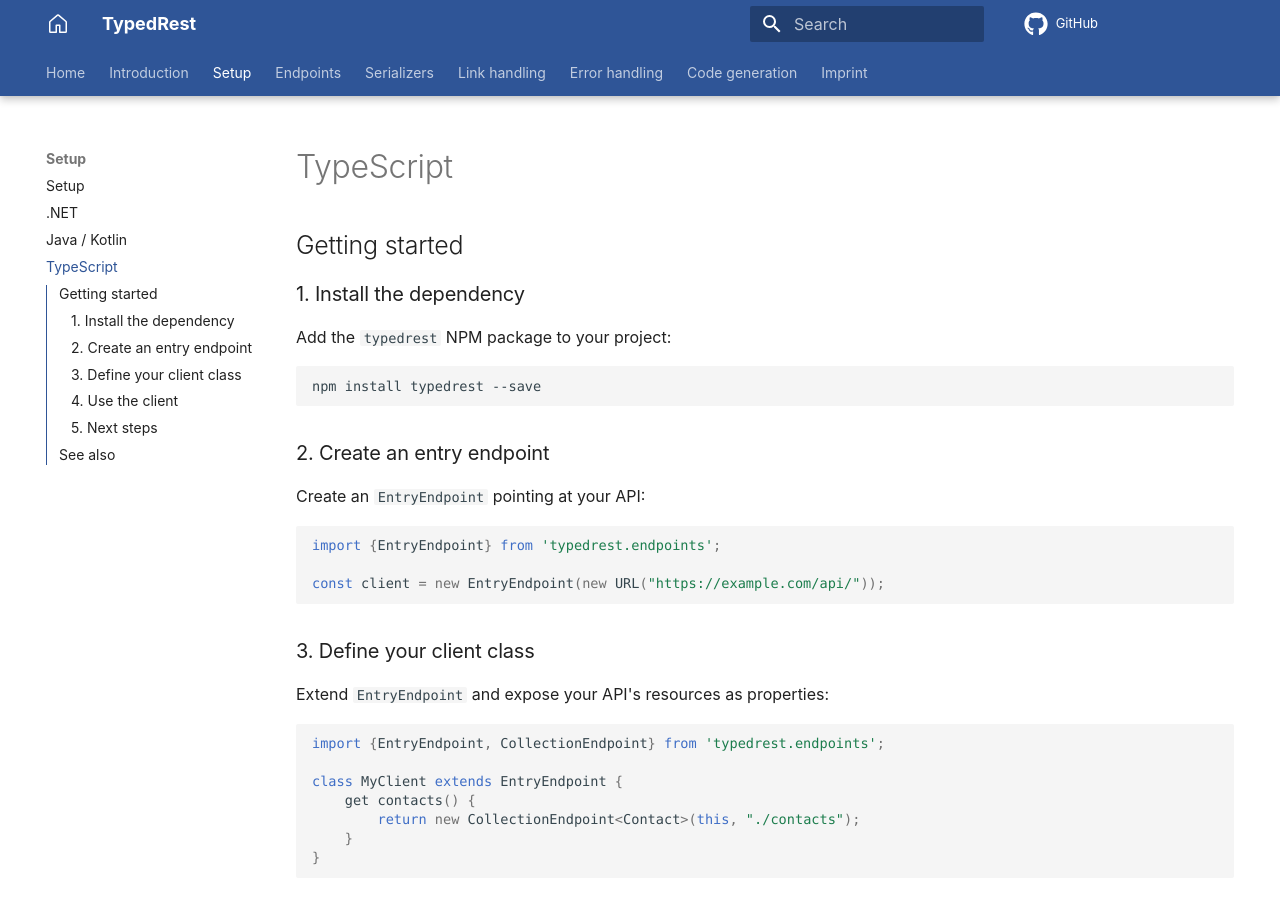
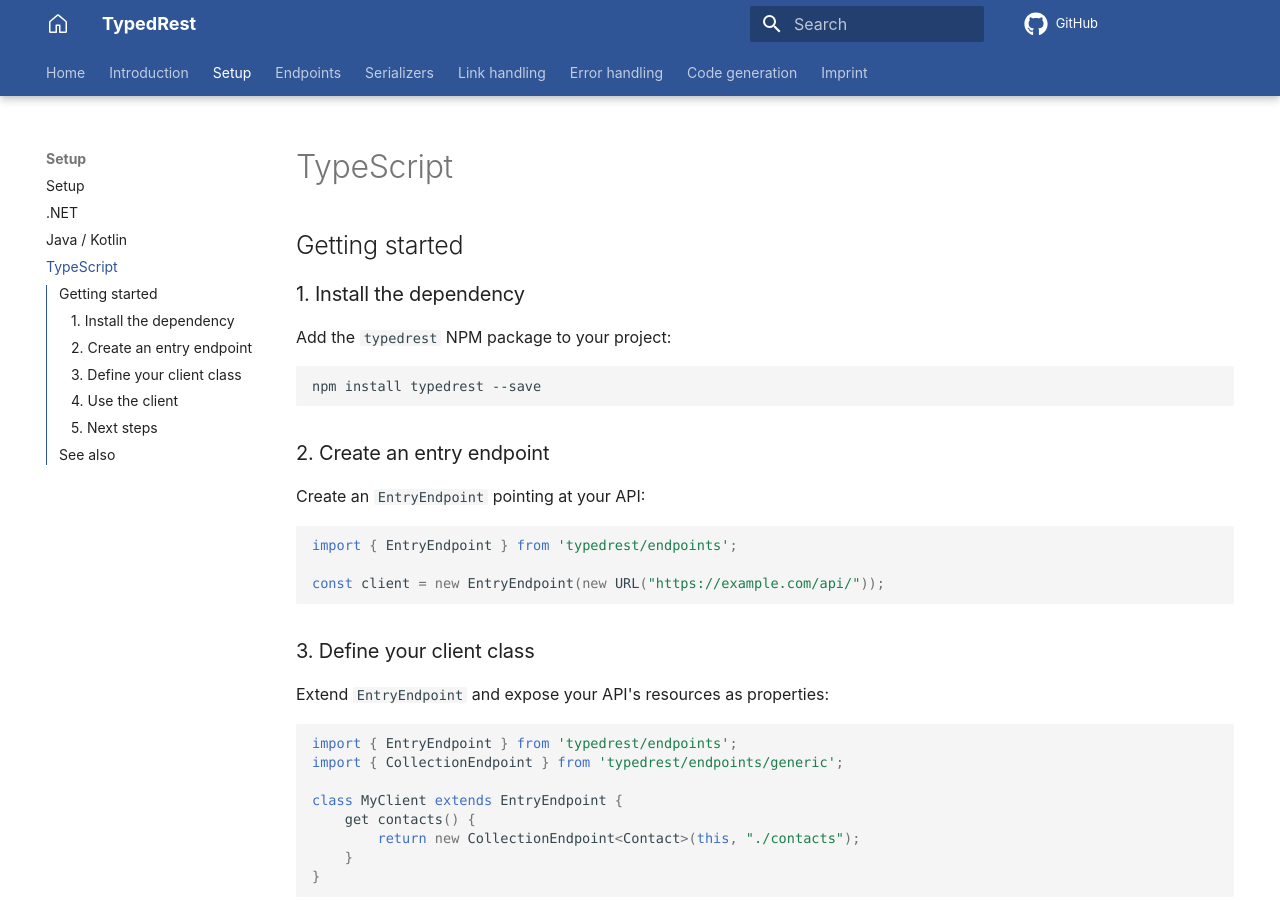
Before and after one commit to TypedRest/docs, an MkDocs documentation site: the page built from docs/setup/typescript.md, in a window 1280 px wide and 900 px high. Built offline with MkDocs 1.6.1 and Material for MkDocs 9.7.7, drawn with Linux system fonts in a browser that asks for light colours; comment, search, counter and statistics services are not loaded.

Commit message:
Fixed TypeScript imports in samples

````diff
--- a/docs/setup/typescript.md
+++ b/docs/setup/typescript.md
@@ -15,7 +15,7 @@ npm install typedrest --save
 Create an `EntryEndpoint` pointing at your API:
 
 ```typescript
-import {EntryEndpoint} from 'typedrest.endpoints';
+import { EntryEndpoint } from 'typedrest/endpoints';
 
 const client = new EntryEndpoint(new URL("https://example.com/api/"));
 ```
@@ -25,7 +25,8 @@ const client = new EntryEndpoint(new URL("https://example.com/api/"));
 Extend `EntryEndpoint` and expose your API's resources as properties:
 
 ```typescript
-import {EntryEndpoint, CollectionEndpoint} from 'typedrest.endpoints';
+import { EntryEndpoint } from 'typedrest/endpoints';
+import { CollectionEndpoint } from 'typedrest/endpoints/generic';
 
 class MyClient extends EntryEndpoint {
     get contacts() {
````
